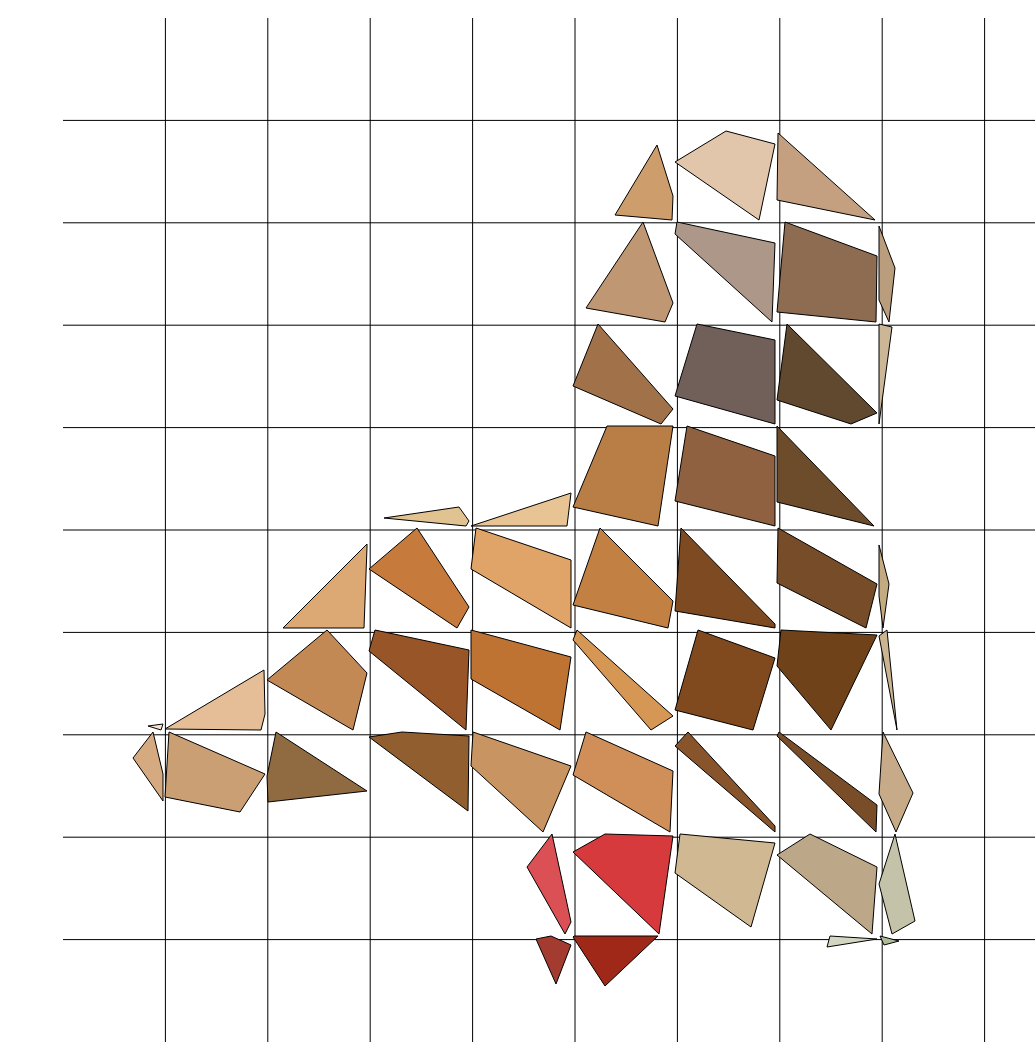
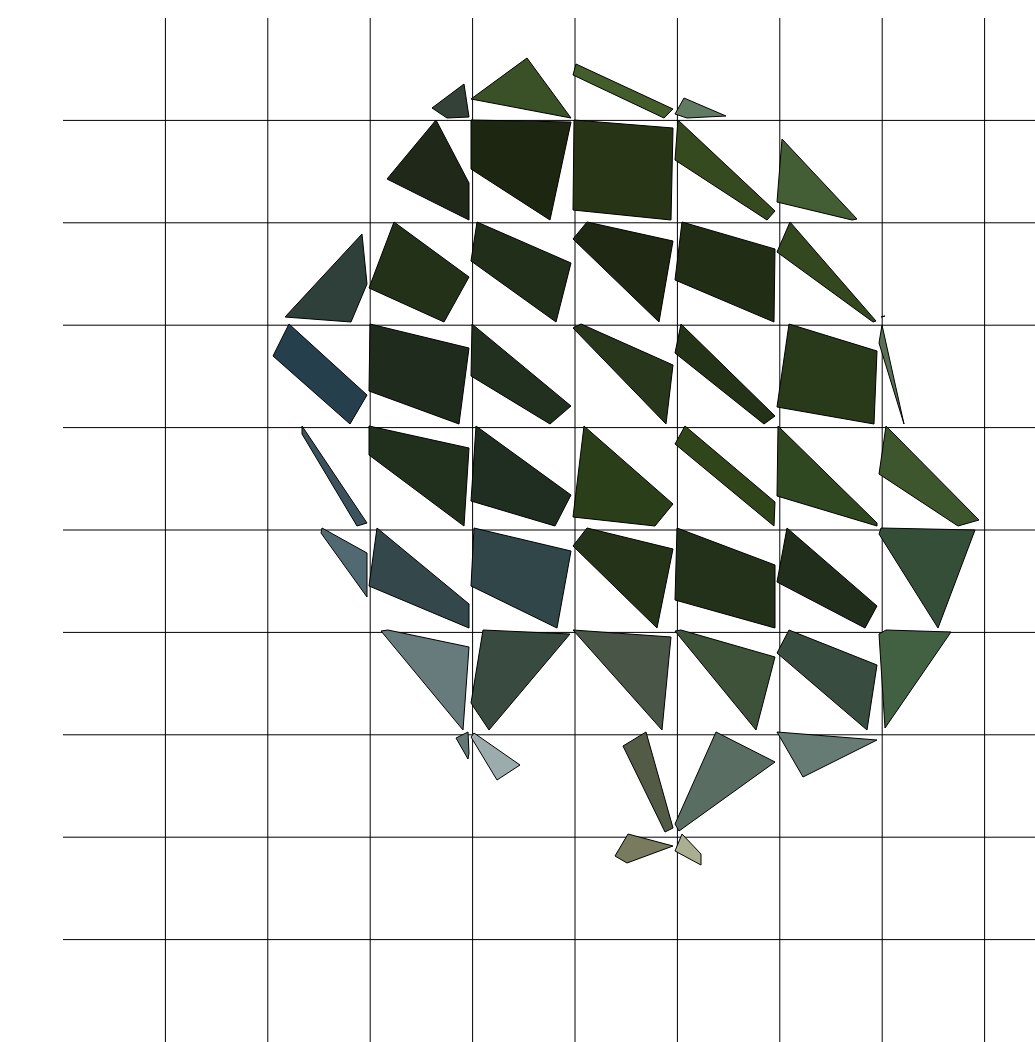
Before and after one commit to estebantj/Caso-8, a plain HTML site: page Caso8/View.html in a window 1280 px wide. Shown: the top 1042 px of the page, without its empty margins (245-1280 px from the left). Drawn offline with Linux system fonts and the light colour scheme.

Commit message:
Analisis de un noveno rango

```diff
--- a/Caso8/View.html
+++ b/Caso8/View.html
@@ -29,56 +29,57 @@
 <line x1="0" y1="819.1999999999999" x2="1024" y2="819.1999999999999" stroke= black />
 <line x1="921.5999999999999" y1="0" x2="921.5999999999999" y2="1024" stroke= black />
 <line x1="0" y1="921.5999999999999" x2="1024" y2="921.5999999999999" stroke= black />
-<polygon points="594,127 552,197 609,202 610,178 " style="fill:rgb(204.5934065934066,157.0521978021978,106.86538461538461);stroke:black;stroke-width:1" />
-<polygon points="663,113 612,144 696,202 712,126 " style="fill:rgb(225.1907514450867,198.26936416184972,171.95375722543352);stroke:black;stroke-width:1" />
-<polygon points="715,115 714,182 812,202 812,202 " style="fill:rgb(195.52689873417722,159.78322784810126,129.248417721519);stroke:black;stroke-width:1" />
-<polygon points="580,204 523,290 602,304 610,285 " style="fill:rgb(191.32428940568477,150.7248062015504,113.5);stroke:black;stroke-width:1" />
-<polygon points="614,204 612,216 709,304 712,225 " style="fill:rgb(171.8301526717557,150.8053435114504,135.9675572519084);stroke:black;stroke-width:1" />
-<polygon points="722,204 714,294 813,304 814,238 " style="fill:rgb(140.71374045801528,108.16603053435115,81.36259541984732);stroke:black;stroke-width:1" />
-<polygon points="816,208 816,282 826,304 832,250 " style="fill:rgb(185.5430463576159,157.16556291390728,124.56291390728477);stroke:black;stroke-width:1" />
-<polygon points="535,306 510,368 598,406 610,391 " style="fill:rgb(161.16613418530352,114.49946751863685,72.63471778487752);stroke:black;stroke-width:1" />
-<polygon points="634,306 612,378 712,406 712,322 " style="fill:rgb(113.19942748091603,95.23473282442748,90.21564885496183);stroke:black;stroke-width:1" />
-<polygon points="724,306 714,382 788,406 814,395 " style="fill:rgb(97.33938814531548,73.31261950286807,48.492351816443595);stroke:black;stroke-width:1" />
-<polygon points="816,306 816,374 816,406 829,309 " style="fill:rgb(202.725,183.15,152.0);stroke:black;stroke-width:1" />
-<polygon points="396,489 321,500 403,508 406,503 " style="fill:rgb(224.31460674157304,194.91011235955057,144.96629213483146);stroke:black;stroke-width:1" />
-<polygon points="508,475 408,508 504,508 508,475 " style="fill:rgb(231.70443349753694,194.50738916256157,146.59113300492612);stroke:black;stroke-width:1" />
-<polygon points="544,408 510,489 595,508 610,408 " style="fill:rgb(184.77364185110665,125.17002012072435,70.42756539235413);stroke:black;stroke-width:1" />
-<polygon points="624,408 612,483 712,508 712,438 " style="fill:rgb(142.64980916030535,96.63740458015268,63.903625954198475);stroke:black;stroke-width:1" />
-<polygon points="714,408 714,484 811,508 811,508 " style="fill:rgb(108.987,75.596,43.236);stroke:black;stroke-width:1" />
-<polygon points="304,526 220,610 301,610 304,529 " style="fill:rgb(219.97706422018348,169.4908256880734,116.63532110091744);stroke:black;stroke-width:1" />
-<polygon points="354,510 306,551 394,610 406,589 " style="fill:rgb(197.7055393586006,122.55879494655005,60.41885325558795);stroke:black;stroke-width:1" />
-<polygon points="413,510 408,551 508,610 508,542 " style="fill:rgb(224.37690839694656,163.59446564885496,104.27385496183206);stroke:black;stroke-width:1" />
-<polygon points="537,510 510,587 605,610 610,583 " style="fill:rgb(193.65458015267177,128.23759541984734,66.59064885496183);stroke:black;stroke-width:1" />
-<polygon points="618,510 612,593 712,610 712,606 " style="fill:rgb(125.04293893129771,73.94751908396947,34.43034351145038);stroke:black;stroke-width:1" />
-<polygon points="715,510 714,565 803,610 814,566 " style="fill:rgb(118.43702290076335,75.8807251908397,40.51049618320611);stroke:black;stroke-width:1" />
-<polygon points="816,527 816,578 820,610 826,566 " style="fill:rgb(195.6219512195122,170.15853658536585,128.890243902439);stroke:black;stroke-width:1" />
-<polygon points="100,706 85,708 98,712 100,706 " style="fill:rgb(246.88888888888889,228.55555555555554,211.66666666666666);stroke:black;stroke-width:1" />
-<polygon points="201,652 102,711 198,712 202,696 " style="fill:rgb(229.02272727272728,190.20454545454547,150.88636363636363);stroke:black;stroke-width:1" />
-<polygon points="264,612 204,662 290,712 304,655 " style="fill:rgb(195.04433497536945,136.76256157635467,84.93004926108374);stroke:black;stroke-width:1" />
-<polygon points="312,612 306,633 403,712 406,632 " style="fill:rgb(152.01717557251908,86.38263358778626,40.00477099236641);stroke:black;stroke-width:1" />
-<polygon points="408,612 408,661 497,712 508,639 " style="fill:rgb(189.61832061068702,115.11736641221374,51.086832061068705);stroke:black;stroke-width:1" />
-<polygon points="514,612 510,622 588,712 610,698 " style="fill:rgb(213.875,151.26908396946564,85.22709923664122);stroke:black;stroke-width:1" />
-<polygon points="635,612 612,692 690,712 712,640 " style="fill:rgb(128.14980916030535,73.81774809160305,29.950381679389313);stroke:black;stroke-width:1" />
-<polygon points="718,612 714,648 768,712 814,617 " style="fill:rgb(112.40648854961832,65.6469465648855,25.987595419847327);stroke:black;stroke-width:1" />
-<polygon points="824,612 816,618 834,712 834,712 " style="fill:rgb(202.43835616438355,179.76712328767124,145.03424657534248);stroke:black;stroke-width:1" />
-<polygon points="90,714 70,740 100,783 100,756 " style="fill:rgb(212.68627450980392,169.86274509803923,128.4313725490196);stroke:black;stroke-width:1" />
-<polygon points="106,714 102,779 177,794 202,756 " style="fill:rgb(201.40801001251563,159.4355444305382,115.22903629536921);stroke:black;stroke-width:1" />
-<polygon points="213,714 204,758 205,784 304,773 " style="fill:rgb(143.62889983579637,105.82266009852216,63.9671592775041);stroke:black;stroke-width:1" />
-<polygon points="339,714 306,719 405,793 406,718 " style="fill:rgb(145.27355623100303,93.63525835866261,48.276595744680854);stroke:black;stroke-width:1" />
-<polygon points="410,714 408,748 480,814 508,748 " style="fill:rgb(199.5950226244344,147.86877828054298,97.13348416289593);stroke:black;stroke-width:1" />
-<polygon points="523,714 510,757 607,814 610,753 " style="fill:rgb(208.27576335877862,143.47614503816794,89.14217557251908);stroke:black;stroke-width:1" />
-<polygon points="625,714 612,728 712,814 712,808 " style="fill:rgb(135.70896946564886,83.74904580152672,43.60591603053435);stroke:black;stroke-width:1" />
-<polygon points="716,714 714,718 813,814 814,787 " style="fill:rgb(121.68893129770993,76.63454198473282,40.642175572519086);stroke:black;stroke-width:1" />
-<polygon points="820,714 816,776 833,814 850,775 " style="fill:rgb(199.07430340557275,171.07430340557275,135.79256965944273);stroke:black;stroke-width:1" />
-<polygon points="489,816 464,849 502,916 508,904 " style="fill:rgb(218.53125,79.82451923076923,85.02884615384616);stroke:black;stroke-width:1" />
-<polygon points="542,816 510,834 596,916 610,818 " style="fill:rgb(215.03864734299518,57.79903381642512,60.65893719806763);stroke:black;stroke-width:1" />
-<polygon points="617,816 612,855 688,909 712,825 " style="fill:rgb(207.32738095238096,184.35119047619048,146.0142857142857);stroke:black;stroke-width:1" />
-<polygon points="747,816 714,837 809,916 814,849 " style="fill:rgb(188.43131313131312,168.4111111111111,135.76565656565657);stroke:black;stroke-width:1" />
-<polygon points="832,816 816,866 829,916 852,903 " style="fill:rgb(196.03065134099617,194.33716475095787,167.53639846743295);stroke:black;stroke-width:1" />
-<polygon points="488,918 473,921 493,966 508,927 " style="fill:rgb(163.33333333333334,58.509803921568626,47.68627450980392);stroke:black;stroke-width:1" />
-<polygon points="511,918 510,919 542,968 595,918 " style="fill:rgb(158.63888888888889,40.15277777777778,25.42222222222222);stroke:black;stroke-width:1" />
-<polygon points="767,918 764,929 764,929 814,921 " style="fill:rgb(211.24444444444444,213.6,192.22222222222223);stroke:black;stroke-width:1" />
-<polygon points="817,918 817,918 821,927 836,923 " style="fill:rgb(175.125,185.8125,150.875);stroke:black;stroke-width:1" />
+<polygon points="401,66 369,90 384,100 406,99 " style="fill:rgb(51.92307692307692,64.98461538461538,55.95384615384615);stroke:black;stroke-width:1" />
+<polygon points="464,40 408,81 508,100 508,100 " style="fill:rgb(57.847328244274806,79.68129770992367,38.79389312977099);stroke:black;stroke-width:1" />
+<polygon points="513,46 510,57 601,100 610,91 " style="fill:rgb(67.38580931263859,94.15521064301552,42.12416851441242);stroke:black;stroke-width:1" />
+<polygon points="621,80 612,96 624,100 663,98 " style="fill:rgb(96.88333333333334,122.31666666666666,97.86666666666666);stroke:black;stroke-width:1" />
+<polygon points="373,102 324,161 406,202 406,165 " style="fill:rgb(32.05499276410998,39.813314037626625,26.273516642547033);stroke:black;stroke-width:1" />
+<polygon points="408,102 408,151 487,202 508,104 " style="fill:rgb(29.28053435114504,38.225190839694655,17.02480916030534);stroke:black;stroke-width:1" />
+<polygon points="511,102 510,192 608,202 610,110 " style="fill:rgb(38.74045801526717,52.462786259541986,21.596374045801525);stroke:black;stroke-width:1" />
+<polygon points="615,102 612,142 704,202 712,193 " style="fill:rgb(54.03640040444894,74.15470171890799,31.326592517694642);stroke:black;stroke-width:1" />
+<polygon points="719,121 714,184 789,202 794,201 " style="fill:rgb(67.08715596330275,92.71100917431193,51.95183486238532);stroke:black;stroke-width:1" />
+<polygon points="299,216 222,299 288,304 304,266 " style="fill:rgb(47.1792656587473,63.032397408207345,57.20518358531317);stroke:black;stroke-width:1" />
+<polygon points="331,204 306,270 381,304 406,259 " style="fill:rgb(34.7950495049505,48.722772277227726,25.467326732673268);stroke:black;stroke-width:1" />
+<polygon points="414,204 408,243 493,304 508,245 " style="fill:rgb(33.161259541984734,46.529580152671755,25.64885496183206);stroke:black;stroke-width:1" />
+<polygon points="524,204 510,221 596,304 610,223 " style="fill:rgb(29.708015267175572,40.26526717557252,18.283396946564885);stroke:black;stroke-width:1" />
+<polygon points="619,204 612,262 711,304 712,231 " style="fill:rgb(33.02671755725191,44.79770992366412,21.224236641221374);stroke:black;stroke-width:1" />
+<polygon points="727,204 714,234 810,304 813,303 " style="fill:rgb(51.72763819095477,71.6643216080402,30.64321608040201);stroke:black;stroke-width:1" />
+<polygon points="822,298 818,299 818,299 822,298 " style="fill:rgb(245.0,245.0,245.0);stroke:black;stroke-width:1" />
+<polygon points="226,306 210,338 287,406 304,377 " style="fill:rgb(36.74780701754386,62.612938596491226,76.14364035087719);stroke:black;stroke-width:1" />
+<polygon points="307,306 306,373 396,406 406,330 " style="fill:rgb(30.706106870229007,43.31870229007634,27.56297709923664);stroke:black;stroke-width:1" />
+<polygon points="409,306 408,358 487,406 508,388 " style="fill:rgb(33.87595419847328,49.267175572519086,30.623091603053435);stroke:black;stroke-width:1" />
+<polygon points="518,306 510,310 603,406 610,347 " style="fill:rgb(39.666030534351144,53.97996183206107,27.828244274809162);stroke:black;stroke-width:1" />
+<polygon points="618,306 612,335 701,406 712,398 " style="fill:rgb(36.2986641221374,50.3807251908397,23.259541984732824);stroke:black;stroke-width:1" />
+<polygon points="726,306 714,389 811,406 814,333 " style="fill:rgb(39.50667938931298,57.50381679389313,26.3043893129771);stroke:black;stroke-width:1" />
+<polygon points="819,307 816,325 841,406 841,406 " style="fill:rgb(89.03225806451613,111.94193548387096,87.14193548387097);stroke:black;stroke-width:1" />
+<polygon points="239,408 239,416 294,508 304,505 " style="fill:rgb(60.215725806451616,83.06048387096774,93.29838709677419);stroke:black;stroke-width:1" />
+<polygon points="306,408 306,437 401,508 406,430 " style="fill:rgb(32.79007633587786,47.94083969465649,28.998091603053435);stroke:black;stroke-width:1" />
+<polygon points="413,408 408,483 492,508 508,477 " style="fill:rgb(31.30820610687023,45.788167938931295,32.32156488549618);stroke:black;stroke-width:1" />
+<polygon points="521,408 510,499 592,508 610,486 " style="fill:rgb(43.100190839694655,62.342557251908396,25.907442748091604);stroke:black;stroke-width:1" />
+<polygon points="622,408 612,426 711,508 712,484 " style="fill:rgb(48.213740458015266,69.81870229007633,26.208015267175572);stroke:black;stroke-width:1" />
+<polygon points="715,408 714,478 814,508 814,505 " style="fill:rgb(47.62690839694657,72.14980916030534,34.220419847328245);stroke:black;stroke-width:1" />
+<polygon points="823,408 816,456 895,508 916,502 " style="fill:rgb(61.2378223495702,86.1461318051576,44.644699140401144);stroke:black;stroke-width:1" />
+<polygon points="259,510 258,515 304,579 304,535 " style="fill:rgb(80.73255813953489,106.15116279069767,114.42441860465117);stroke:black;stroke-width:1" />
+<polygon points="314,510 306,568 406,610 406,586 " style="fill:rgb(52.31689401888772,70.63168940188878,73.54564533053515);stroke:black;stroke-width:1" />
+<polygon points="411,510 408,568 494,610 508,533 " style="fill:rgb(47.62213740458015,69.89885496183206,71.54961832061069);stroke:black;stroke-width:1" />
+<polygon points="524,510 510,528 594,610 610,531 " style="fill:rgb(37.22614503816794,52.26526717557252,25.188931297709924);stroke:black;stroke-width:1" />
+<polygon points="614,510 612,582 712,610 712,547 " style="fill:rgb(34.73091603053435,48.68988549618321,26.466603053435115);stroke:black;stroke-width:1" />
+<polygon points="724,510 714,564 802,610 814,588 " style="fill:rgb(32.895992366412216,46.36068702290076,27.509541984732824);stroke:black;stroke-width:1" />
+<polygon points="818,510 816,516 875,610 912,512 " style="fill:rgb(51.50293083235639,77.7643610785463,56.05392731535756);stroke:black;stroke-width:1" />
+<polygon points="919,551 919,551 919,551 919,551 " style="fill:rgb(248.0,248.0,248.0);stroke:black;stroke-width:1" />
+<polygon points="325,612 318,613 400,712 406,629 " style="fill:rgb(103.57575757575758,122.66666666666667,123.62424242424242);stroke:black;stroke-width:1" />
+<polygon points="420,612 408,685 426,712 507,616 " style="fill:rgb(57.060064935064936,75.1801948051948,64.56006493506493);stroke:black;stroke-width:1" />
+<polygon points="510,612 510,612 599,712 608,619 " style="fill:rgb(72.04754098360655,85.21475409836066,71.45573770491804);stroke:black;stroke-width:1" />
+<polygon points="618,612 612,613 693,712 712,639 " style="fill:rgb(60.756723716381416,82.35330073349633,56.04278728606357);stroke:black;stroke-width:1" />
+<polygon points="726,612 714,635 804,712 814,647 " style="fill:rgb(57.25545171339564,75.9595015576324,63.992731048805815);stroke:black;stroke-width:1" />
+<polygon points="823,612 816,616 822,710 888,614 " style="fill:rgb(65.9755600814664,96.14460285132382,65.95926680244399);stroke:black;stroke-width:1" />
+<polygon points="405,714 393,720 405,741 406,735 " style="fill:rgb(96.97222222222223,118.77777777777777,115.33333333333333);stroke:black;stroke-width:1" />
+<polygon points="411,715 408,719 434,762 457,747 " style="fill:rgb(155.64893617021278,172.0212765957447,172.9468085106383);stroke:black;stroke-width:1" />
+<polygon points="583,714 560,728 602,814 610,810 " style="fill:rgb(82.75531914893617,89.7686170212766,70.04255319148936);stroke:black;stroke-width:1" />
+<polygon points="653,714 612,806 616,813 712,744 " style="fill:rgb(90.01333333333334,108.88,97.72444444444444);stroke:black;stroke-width:1" />
+<polygon points="714,714 714,714 740,759 814,722 " style="fill:rgb(102.06214689265536,122.50847457627118,115.03954802259886);stroke:black;stroke-width:1" />
+<polygon points="565,816 552,838 564,845 610,828 " style="fill:rgb(120.38461538461539,122.98717948717949,92.68589743589743);stroke:black;stroke-width:1" />
+<polygon points="619,816 612,833 638,847 638,836 " style="fill:rgb(169.9,174.51666666666668,145.46666666666667);stroke:black;stroke-width:1" />
          </svg>
      </body>
  </html>
```
Also changed, not shown: 3 other files.
